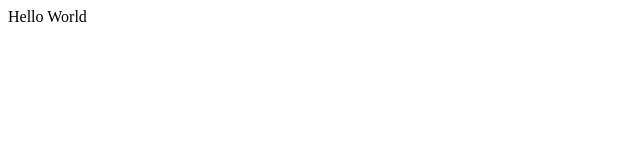
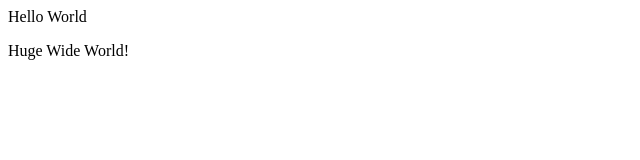
Before and after one commit to Mopyyy/test-repo, a plain HTML site: page index.html in a window 1280 px wide. Shown: the whole page, without its empty margins (0-640 px from the left). Drawn offline with Linux system fonts and the light colour scheme.

Commit message:
added a new paragraph in index

```diff
--- a/index.html
+++ b/index.html
@@ -1 +1,3 @@
 <div>Hello World</div>
+
+<p>Huge Wide World!</p>
```
